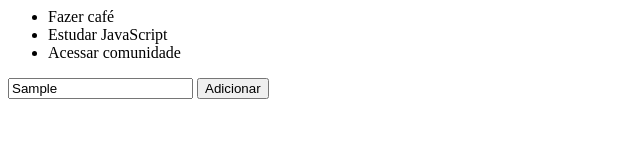
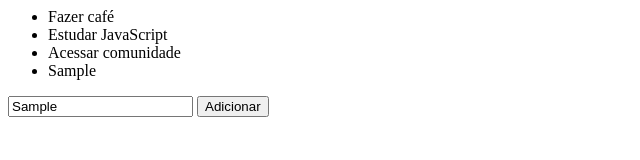
Before and after one commit to silascaimi/todo-list, a plain HTML site: page index.html in a window 1280 px wide. Both pictures are taken after typing "Sample" into the empty fields and a click on the button "Adicionar". Shown: the whole page, without its empty margins (0-640 px from the left). Drawn offline with Linux system fonts and the light colour scheme.

Commit message:
Implemente adicao  de itens

```diff
--- a/index.html
+++ b/index.html
@@ -8,10 +8,9 @@
             <ul>
 
             </ul>
+            <input type="text" placeholder="Digite uma tarefa">
+            <button>Adicionar</button>
         </div>
-        <input type="text" placeholder="Digite uma tarefa">
-        <button>Adicionar</button>
-
         <script src="js/todos.js"></script>
     </body>
 </html>
--- a/js/todos.js
+++ b/js/todos.js
@@ -1,5 +1,5 @@
 var listElement = document.querySelector('#app ul');
-var inputElemet = document.querySelector('#app input');
+var inputElement = document.querySelector('#app input');
 var buttonElement = document.querySelector('#app button');
 
 var todos = [
@@ -9,6 +9,8 @@ var todos = [
 ];
 
 function renderTodos(){
+    listElement.innerHTML = '';
+
     for (todo of todos){
         var todoElement = document.createElement('li');
         var todoText = document.createTextNode(todo);
@@ -19,3 +21,12 @@ function renderTodos(){
 }
 
 renderTodos();
+
+function addTodo(){
+    var todoText = inputElement.value;
+
+    todos.push(todoText);
+    renderTodos();
+}
+
+buttonElement.onclick = addTodo;
```
